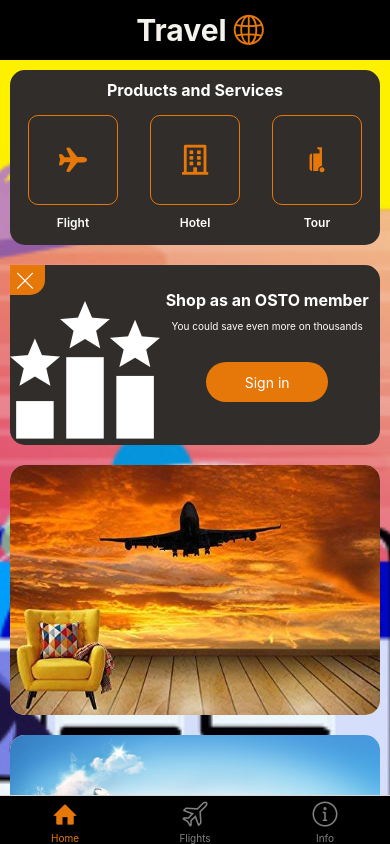
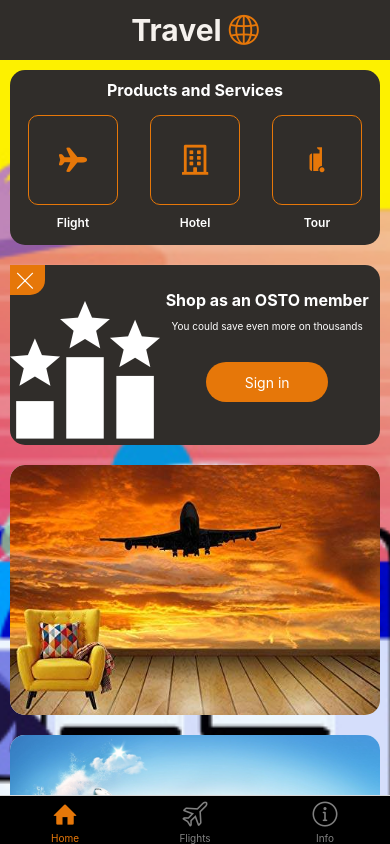
Before and after one commit to PrajaktaCo/trave, a React Native app: screen /Home in a window 390 px wide. Built offline with nearby package versions, Linux system fonts and the light colour scheme.

Commit message:
Modifies header Style

```diff
--- a/app/components/common/CustomHeader/styles.js
+++ b/app/components/common/CustomHeader/styles.js
@@ -1,11 +1,13 @@
-import { StyleSheet } from 'react-native';
+import { StyleSheet , Dimensions} from 'react-native';
 import { COLORS, FONTS } from '../../../assets/style';
+
+const screenWidth = Dimensions.get('window').width
 
 const styles = StyleSheet.create({
     containerStyle: {
         height: 60,
-        width: 400,
-        backgroundColor: COLORS.BLACK,
+        width: screenWidth,
+        backgroundColor: COLORS.BACKGROUND,
         alignItems: 'center',
         flexDirection: 'row',
         justifyContent: 'center',
```
